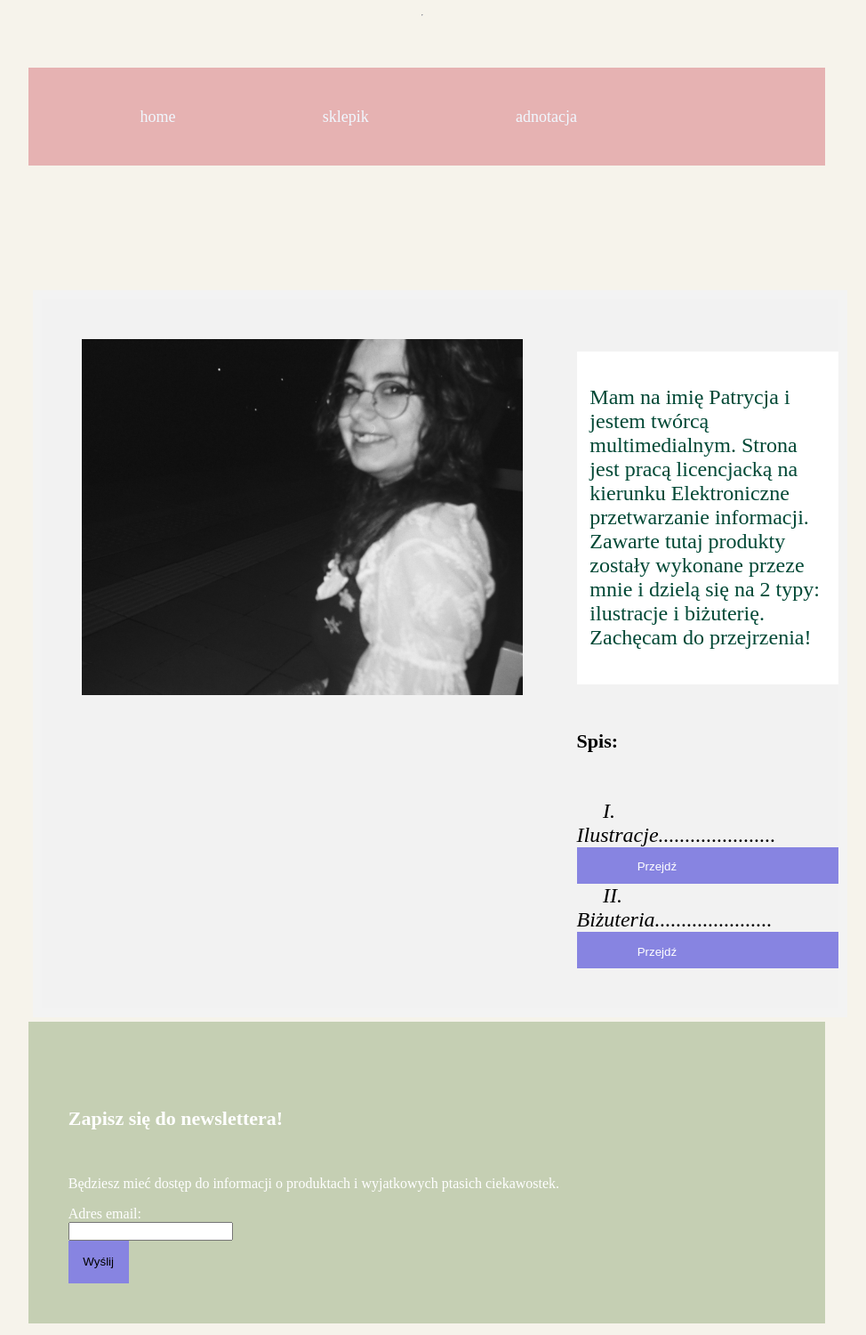
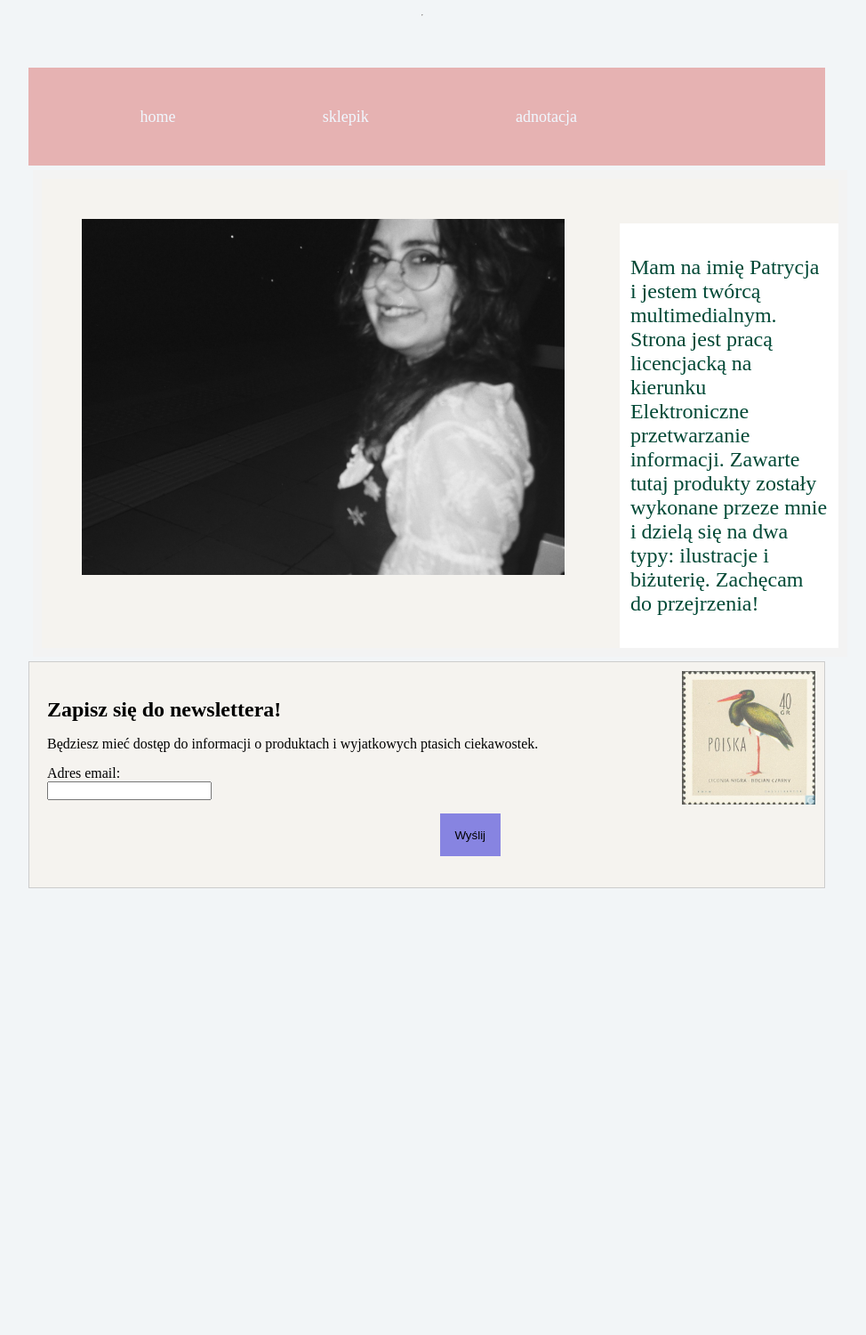
Before and after one commit to jankkrystian/Licencjat-backup, a Flask app: page / in a window 1280 px wide. Shown: the whole page at 89% size, without its empty margins (165-1139 px from the left). After the commit the page ends 998 px from the top, so only its background shows below. Run offline with Flask 3, Linux system fonts and the light colour scheme.

Commit message:
pierwsza wersja kodu, dziala

```diff
--- a/static/css/cssgo.css
+++ b/static/css/cssgo.css
@@ -1,5 +1,5 @@
 body {
-    background-color: #f6f3eb !important;
+    background-color: #f2f5f7 !important;
     display: grid;
     margin-left: 5%;
     margin-right: 5%;
@@ -22,7 +22,6 @@ img {
     color: aliceblue;
     font-size: medium;
     margin-top: 5%;
-    margin-bottom: 15%;
     padding: 5% !important;
     justify-content: center;
 }
@@ -65,8 +64,6 @@ a {
     background-repeat: no-repeat;
 }
 .avatar {
-    width: 40vw;
-    height: 40vw;
     display: flex;
     margin: 5%;
 }
@@ -202,6 +199,7 @@ a {
     margin: 20px;
 }
 
+
 .main-image {
     width: 700px;
     height: 400px;
@@ -287,7 +285,6 @@ a {
 .opis_bio {
     display: flex;
     flex-direction: column;
-
 }
 
 .title a {
@@ -310,15 +307,15 @@ nav a {
 .box {
     display: flex;
     flex-direction: row;
-    background-color: #f2f2f2;
+    background-color: #f5f3ef;
 }
 .box_smaller {
     display: flex;
     flex-direction: column;
-    flex-basis: 50%;
+    flex-basis: 30%;
 }
 .spis {
-    margin-bottom: 15%;
+    margin-top: 15%;
 }
 
 .spis a {
@@ -343,14 +340,41 @@ h6 {
 .button {
     padding: 2%;
     background-color: #8784e1;
-    color: #ffffff;
+    color: #f5f5f5;
     border-style: none;
 }
 .form_order {
     display: flex;
-    color: #ffffff;
-    background-color: #c5cfb3;
-    padding: 5%;
+    flex-direction: column;
+    align-items: flex-start;
+    padding: 20px;
+    border: 1px solid #ccc;
+    background-color: #f5f3ef;
+
+    position: relative;
+}
+
+.form_order h2, .form_order p, .form_order input {
+    margin-bottom: 15px;
+}
+
+.form_order input[type="submit"] {
+    background-color: #8784e1;
+    padding: 3%;
+    border: none;
+    cursor: pointer;
+}
+
+.znaczek {
+    position: absolute;
+    top: 10px;
+    right: 10px;
+}
+
+.znaczek img {
+    width: 150px; /* Możesz dostosować szerokość obrazu */
+    height: 150px; /* Możesz dostosować wysokość obrazu */
+    opacity: 0.7;
 }
 .image-gallery {
     display: flex;
--- a/templates/index.html
+++ b/templates/index.html
@@ -17,23 +17,8 @@
       </div>
        <div class="box_smaller">
         <div class="bio">
-          <p style="font-size: 1.5rem">Mam na imię Patrycja i jestem twórcą multimedialnym. Strona jest pracą licencjacką na kierunku Elektroniczne przetwarzanie informacji. Zawarte tutaj produkty zostały wykonane przeze mnie i dzielą się na 2 typy: ilustracje i biżuterię. Zachęcam do przejrzenia!
+          <p style="font-size: 1.5rem">Mam na imię Patrycja i jestem twórcą multimedialnym. Strona jest pracą licencjacką na kierunku Elektroniczne przetwarzanie informacji. Zawarte tutaj produkty zostały wykonane przeze mnie i dzielą się na dwa typy: ilustracje i biżuterię. Zachęcam do przejrzenia!
           </p>
-        </div>
-        <div class="spis">
-          <h6>Spis:</h6>
-          <a>I. Ilustracje......................</a>
-          <div class="button">
-            <a href="..\sklepik"></a>
-            <button type="submit" class="button" id="button">Przejdź</button>
-          </div>
-          <a>II. Biżuteria......................</a>
-
-            <div class="button">
-              <a href="..\sklepik"></a>
-              <button type="submit" class="button" id="button">Przejdź</button>
-            </div>
-          </a>
         </div>
       </div>
       </div>
@@ -41,11 +26,12 @@
 
       <div class="form_order">
     <form action="mailto:patrycja.goldys@gmail.com" method="post" enctype="text/plain">
-        <h6>Zapisz się do newslettera!</h6>
+        <h2>Zapisz się do newslettera!</h2>
         <p>Będziesz mieć dostęp do informacji o produktach i wyjatkowych ptasich ciekawostek.</p>
        Adres email: <br><input type="text" name="Nazwa produktu: "> <br>
-        <input style="background-color:#8784e1; padding: 3%; border-style: none" type="submit" value="Wyślij">
-     </form>
+        <input style="background-color:#8784e1; margin-left: 80%; padding: 3%; border-style: none" type="submit" value="Wyślij">
+      <div class="znaczek"><img src="znaczek.jpg"></div>
+      </form>
      </div>
 
 
```
Also changed, not shown: static/znaczek.jpg (added), templates/admin.html (added).
